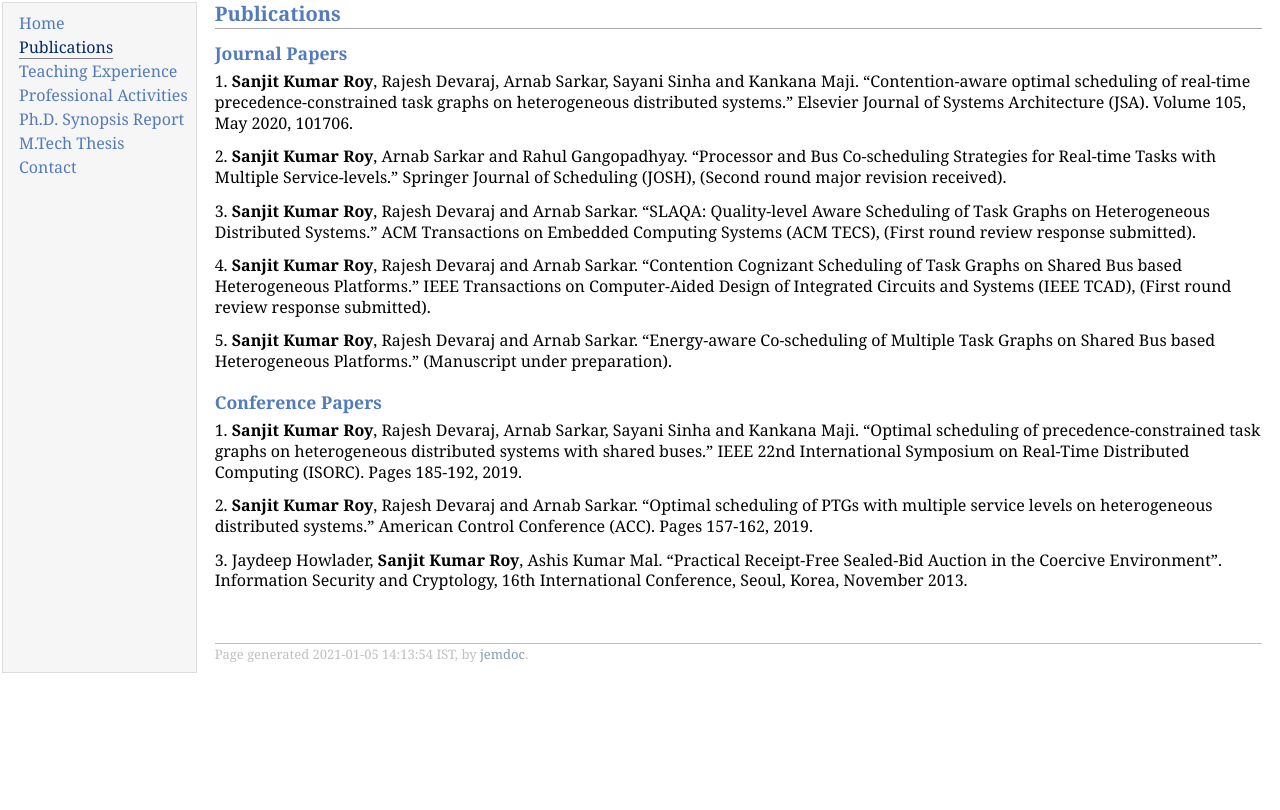
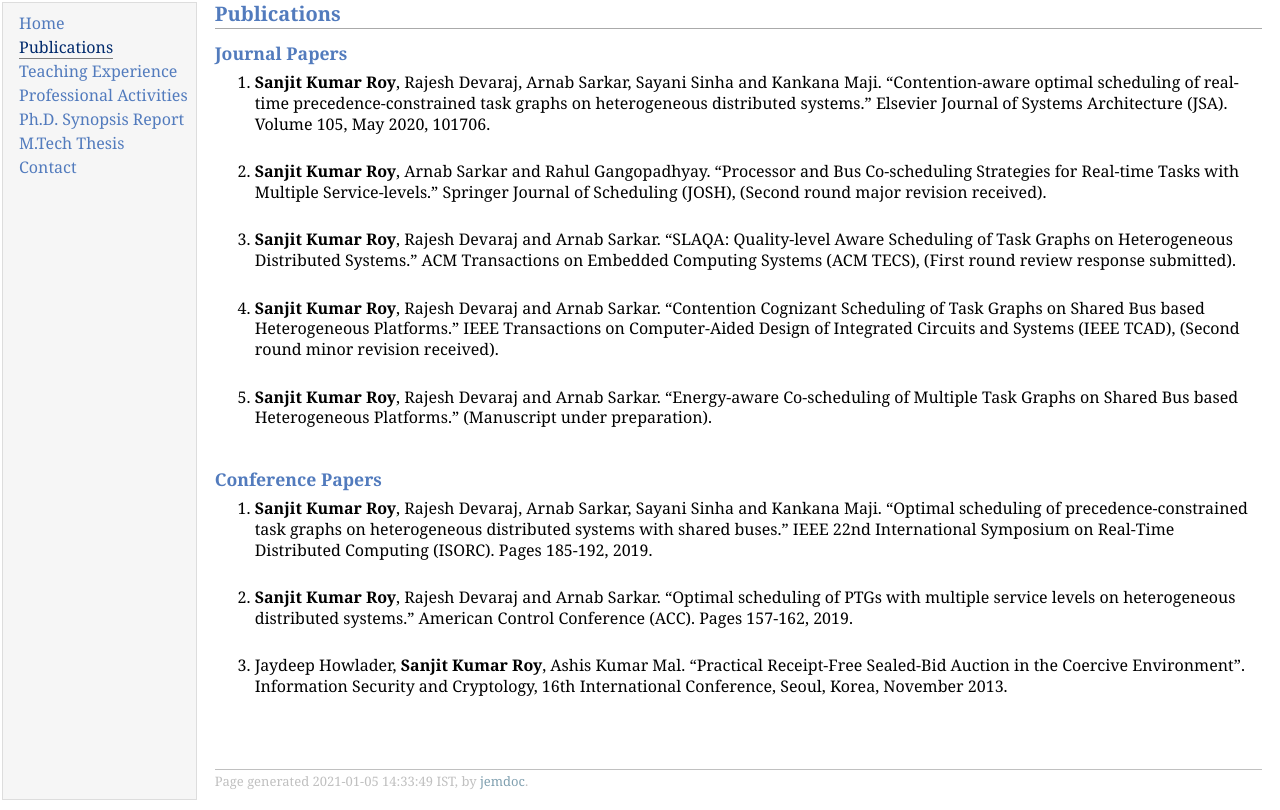
Before and after one commit to SanjitKumarRoy/SanjitKumarRoy.github.io, a plain HTML site: page publication.html in a window 1280 px wide. Drawn offline with Linux system fonts and the light colour scheme.

Commit message:
Commit publication

```diff
--- a/publication.html
+++ b/publication.html
@@ -22,18 +22,30 @@
 <td id="layout-content">
 <h2>Publications </h2>
 <h3>Journal Papers</h3>
-<p>1. <b>Sanjit Kumar Roy</b>, Rajesh Devaraj, Arnab Sarkar, Sayani Sinha and Kankana Maji. &ldquo;Contention-aware optimal scheduling of real-time precedence-constrained task graphs on heterogeneous distributed systems.&rdquo; Elsevier Journal of Systems Architecture (JSA). Volume 105, May 2020, 101706.<br /></p>
-<p>2. <b>Sanjit Kumar Roy</b>, Arnab Sarkar and Rahul Gangopadhyay. &ldquo;Processor and Bus Co-scheduling Strategies for Real-time Tasks with Multiple Service-levels.&rdquo; Springer Journal of Scheduling (JOSH), (Second round major revision received).</p>
-<p>3. <b>Sanjit Kumar Roy</b>, Rajesh Devaraj and Arnab Sarkar. &ldquo;SLAQA: Quality-level Aware Scheduling of Task Graphs on Heterogeneous Distributed Systems.&rdquo; ACM Transactions on Embedded Computing Systems (ACM TECS), (First round review response submitted).</p>
-<p>4. <b>Sanjit Kumar Roy</b>, Rajesh Devaraj and Arnab Sarkar. &ldquo;Contention Cognizant Scheduling of Task Graphs on Shared Bus based Heterogeneous Platforms.&rdquo; IEEE Transactions on Computer-Aided Design of Integrated Circuits and Systems (IEEE TCAD), (First round review response submitted).</p>
-<p>5. <b>Sanjit Kumar Roy</b>, Rajesh Devaraj and Arnab Sarkar. &ldquo;Energy-aware Co-scheduling of Multiple Task Graphs on Shared Bus based Heterogeneous Platforms.&rdquo; (Manuscript under preparation).</p>
+<ol>
+<li><p><b>Sanjit Kumar Roy</b>, Rajesh Devaraj, Arnab Sarkar, Sayani Sinha and Kankana Maji. &ldquo;Contention-aware optimal scheduling of real-time precedence-constrained task graphs on heterogeneous distributed systems.&rdquo; Elsevier Journal of Systems Architecture (JSA). Volume 105, May 2020, 101706.<br /><br /></p>
+</li>
+<li><p><b>Sanjit Kumar Roy</b>, Arnab Sarkar and Rahul Gangopadhyay. &ldquo;Processor and Bus Co-scheduling Strategies for Real-time Tasks with Multiple Service-levels.&rdquo; Springer Journal of Scheduling (JOSH), (Second round major revision received).<br /><br /></p>
+</li>
+<li><p><b>Sanjit Kumar Roy</b>, Rajesh Devaraj and Arnab Sarkar. &ldquo;SLAQA: Quality-level Aware Scheduling of Task Graphs on Heterogeneous Distributed Systems.&rdquo; ACM Transactions on Embedded Computing Systems (ACM TECS), (First round review response submitted).<br /><br /></p>
+</li>
+<li><p><b>Sanjit Kumar Roy</b>, Rajesh Devaraj and Arnab Sarkar. &ldquo;Contention Cognizant Scheduling of Task Graphs on Shared Bus based Heterogeneous Platforms.&rdquo; IEEE Transactions on Computer-Aided Design of Integrated Circuits and Systems (IEEE TCAD), (Second round minor revision received).<br /><br /></p>
+</li>
+<li><p><b>Sanjit Kumar Roy</b>, Rajesh Devaraj and Arnab Sarkar. &ldquo;Energy-aware Co-scheduling of Multiple Task Graphs on Shared Bus based Heterogeneous Platforms.&rdquo; (Manuscript under preparation).<br /><br /></p>
+</li>
+</ol>
 <h3>Conference Papers</h3>
-<p>1. <b>Sanjit Kumar Roy</b>, Rajesh Devaraj, Arnab Sarkar, Sayani Sinha and Kankana Maji. &ldquo;Optimal scheduling of precedence-constrained task graphs on heterogeneous distributed systems with shared buses.&rdquo; IEEE 22nd International Symposium on Real-Time Distributed Computing (ISORC). Pages 185-192, 2019.</p>
-<p>2. <b>Sanjit Kumar Roy</b>, Rajesh Devaraj and Arnab Sarkar. &ldquo;Optimal scheduling of PTGs with multiple service levels on heterogeneous distributed systems.&rdquo; American Control Conference (ACC). Pages 157-162, 2019.</p>
-<p>3. Jaydeep Howlader, <b>Sanjit Kumar Roy</b>, Ashis Kumar Mal. &ldquo;Practical Receipt-Free Sealed-Bid Auction in the Coercive Environment&rdquo;. Information Security and Cryptology, 16th International Conference, Seoul, Korea, November 2013.</p>
+<ol>
+<li><p><b>Sanjit Kumar Roy</b>, Rajesh Devaraj, Arnab Sarkar, Sayani Sinha and Kankana Maji. &ldquo;Optimal scheduling of precedence-constrained task graphs on heterogeneous distributed systems with shared buses.&rdquo; IEEE 22nd International Symposium on Real-Time Distributed Computing (ISORC). Pages 185-192, 2019.<br /><br /></p>
+</li>
+<li><p><b>Sanjit Kumar Roy</b>, Rajesh Devaraj and Arnab Sarkar. &ldquo;Optimal scheduling of PTGs with multiple service levels on heterogeneous distributed systems.&rdquo; American Control Conference (ACC). Pages 157-162, 2019.<br /><br /></p>
+</li>
+<li><p>Jaydeep Howlader, <b>Sanjit Kumar Roy</b>, Ashis Kumar Mal. &ldquo;Practical Receipt-Free Sealed-Bid Auction in the Coercive Environment&rdquo;. Information Security and Cryptology, 16th International Conference, Seoul, Korea, November 2013.<br /><br /></p>
+</li>
+</ol>
 <div id="footer">
 <div id="footer-text">
-Page generated 2021-01-05 14:13:54 IST, by <a href="http://jemdoc.jaboc.net/">jemdoc</a>.
+Page generated 2021-01-05 14:33:49 IST, by <a href="http://jemdoc.jaboc.net/">jemdoc</a>.
 </div>
 </div>
 </td>
```
Also changed, not shown: contact.html (+1 -1 lines), education.html (+1 -1 lines), index.html (+1 -1 lines), photos.html (+1 -1 lines), professional_activities.html (+1 -1 lines), references.html (+1 -1 lines), research_interest.html (+1 -1 lines), scholarships_and_awards.html (+1 -1 lines), teaching_experience.html (+1 -1 lines), technical_skill.html (+1 -1 lines), 3 other files.
